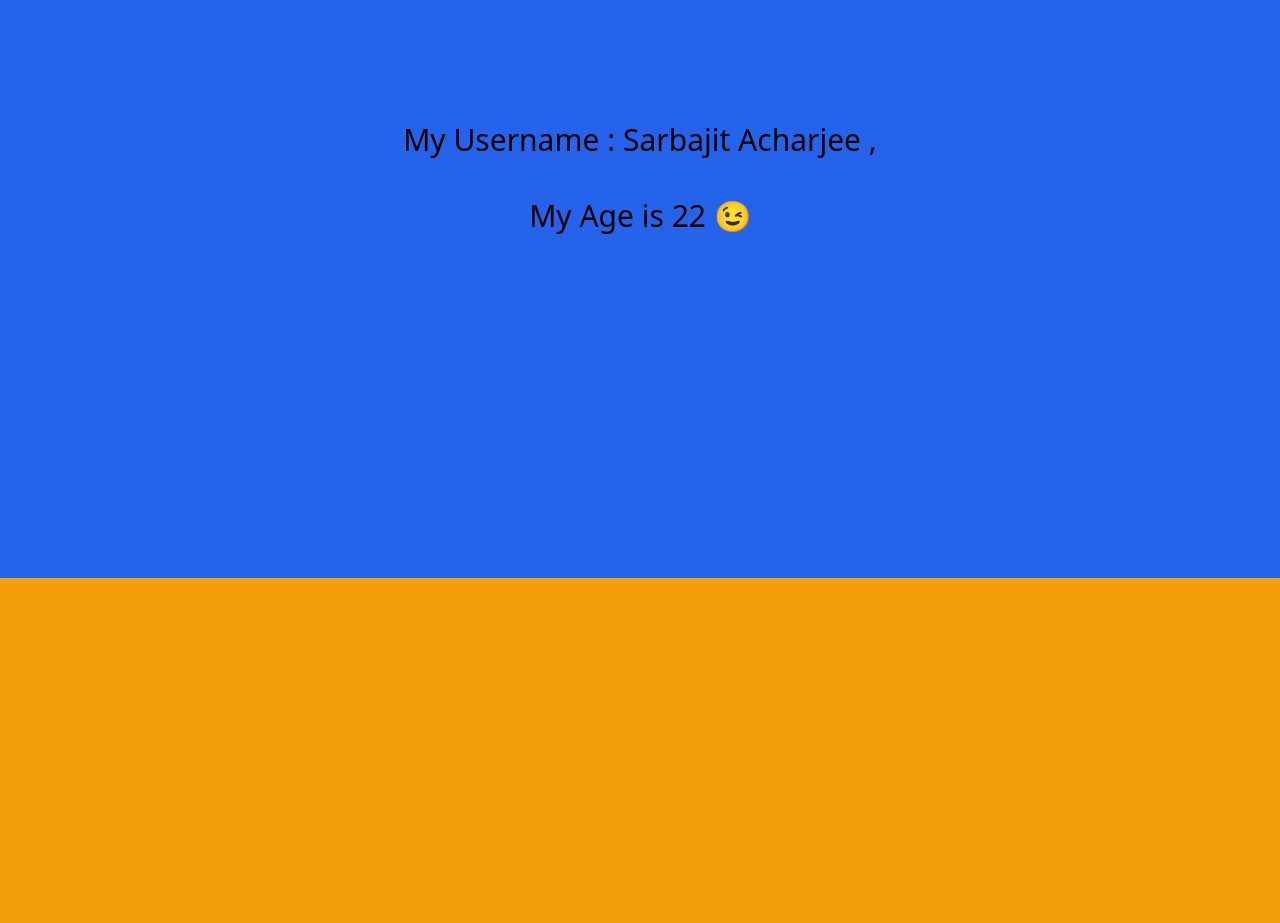
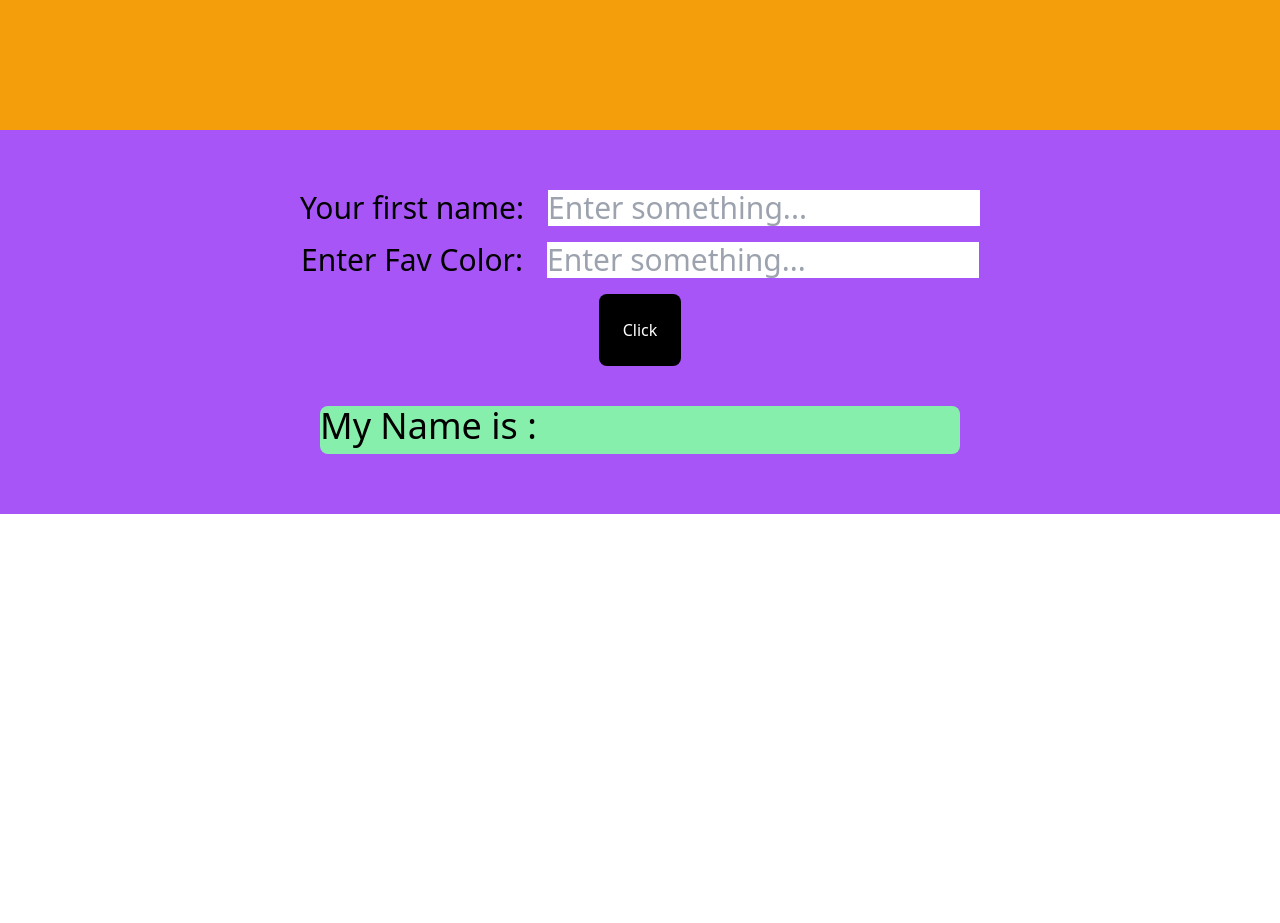
Before and after one commit to sarbajitacharjee/React-hooks, a React (Create React App) app: page / in a window 1280 px wide. Shown: the part 1022-1945 px from the top of the page. After the commit the page ends 1536 px from the top, so only its background shows below. Built offline with nearby package versions, Linux system fonts and the light colour scheme.

Commit message:
created new hook ref

```diff
--- a/src/App.js
+++ b/src/App.js
@@ -2,8 +2,11 @@
 import React from 'react'
 import ReactHook from './components/React-hooks.js'
 import { useContext } from 'react'
-import { AppContext } from './components/CreateContext.jsx'
+import { AppContext } from './components/CreateContext.js'
 import Reducer from './components/Reducer.js'
+import UseRefHook from './components/UseRefHook'
+
+
 const App = () => {
   // const user = useContext(AppContext)
 
@@ -11,6 +14,7 @@ const App = () => {
     <>
     <ReactHook />
     <Reducer/>
+    <UseRefHook/>
 
     {/* <div>
       <h1>
--- a/src/components/React-hooks.js
+++ b/src/components/React-hooks.js
@@ -20,6 +20,7 @@ const VideoList = () => {
     window.addEventListener("resize", windowresizer);
     document.title = `Count ${count}`;
 
+
     return () => {
       window.removeEventListener("resize", windowresizer);
     };
@@ -33,7 +34,7 @@ const VideoList = () => {
 
   return (
     <>
-      <div className=" w-full h-screen flex flex-col gap-10 justify-center items-center  bg-green-600">
+      <div className=" w-full h-96 flex flex-col gap-10 justify-center items-center  bg-green-600">
         <h1 className="text-4xl text-Black">Clicked : {count}</h1>
 
         <button
@@ -45,7 +46,7 @@ const VideoList = () => {
         <h1 className="text-4xl text-Black">Window Size : {windowsize}</h1>
       </div>
 {/* --------------------- Code for Context =========================== */}
-      <div className="w-full  text-black text-3xl h-screen flex flex-col gap-10 justify-center items-center  bg-blue-600">
+      <div className="w-full h-96 text-black text-3xl flex flex-col gap-10 justify-center items-center  bg-blue-600">
       <h1>
         My Username : {user.name} ,
       </h1>
--- a/src/components/Reducer.js
+++ b/src/components/Reducer.js
@@ -27,7 +27,7 @@ export default function Reducer (){
 
     return (
         <>
-        <div className='w-full h-screen flex flex-col justify-center items-center bg-amber-500'>
+        <div className='w-full h-96 flex flex-col justify-center items-center bg-amber-500'>
         <h1 className='text-5xl text-white mb-4 '>        REDUCER USED VALUE :-        {user}</h1>
 
             <div>
--- /dev/null
+++ b/src/components/UseRefHook.js
@@ -0,0 +1,41 @@
+/* eslint-disable no-restricted-globals */
+/* eslint-disable no-unused-vars */
+import { useEffect, useState, useRef } from "react";
+
+function UseRefHook() {
+  const InputRef = useRef();
+  const text = useRef(null);
+  const name = useRef(" ");
+
+  const changecolor = () => {
+    InputRef.current.focus();
+    InputRef.current.style.backgroundColor = `${text.current.value}`;
+
+    console.log(name.current.value);
+    console.log(text.current.value);
+
+    // Set the name inside the div
+    InputRef.current.innerText = `My Name is : ${name.current.value}`;
+  };
+
+  return (
+    <div className="w-full h-96 flex flex-col justify-center items-center bg-purple-500">
+      <label className="text-3xl flex gap-6">
+        Your first name:
+        <input name="firstName" type="text" ref={name} placeholder="Enter something..." />
+      </label>
+      <label className="text-3xl flex gap-6 mt-4">
+        Enter Fav Color:
+        <input name="firstName" type="text" ref={text} placeholder="Enter something..." />
+      </label>
+      <button className="text-white bg-black p-6 rounded-lg mt-4" onClick={changecolor}>
+        Click
+      </button>
+      <div className="bg-green-300 rounded-lg w-1/2 mt-10 h-12 text-4xl" ref={InputRef}>
+        <h1>My Name is : </h1>
+      </div>
+    </div>
+  );
+}
+
+export default UseRefHook;
```
Also changed, not shown: src/components/CreateContext.js (renamed from src/components/CreateContext.jsx).
